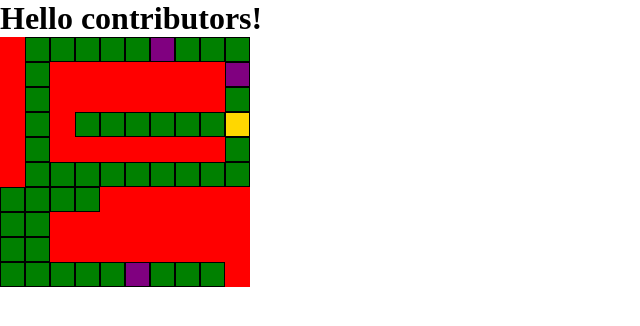
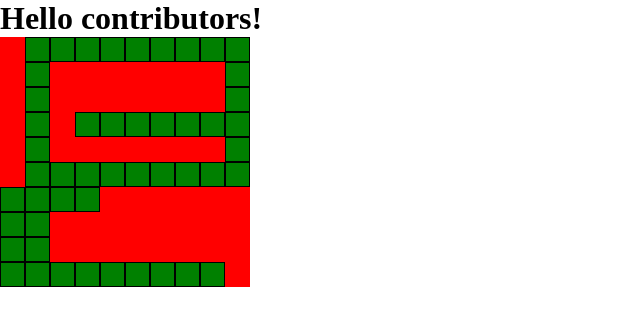
Before and after one commit to theGreatKyle1994/project-alpha, a React (Vite) app in the folder client/: page /map in a window 1280 px wide. Shown: the top 326 px of the page, without its empty margins (0-640 px from the left). Built offline with nearby package versions, Linux system fonts and the light colour scheme.

Commit message:
create global context to get ready for enemy integration

```diff
--- a/client/src/App.jsx
+++ b/client/src/App.jsx
@@ -3,21 +3,23 @@ import Combat from "./components/combat/Combat";
 import EntityTesting from "./components/testing/EntityTesting";
 import MapGenerator from "./components/map/MapGenerator";
 import useEntity from "./hooks/useEntity";
-import { getPlayer as playerContext } from "./entities/player/getPlayer";
+import { useState, createContext } from "react";
 import "./App.css";
+export const globalContext = createContext();
 
 const App = () => {
+  const [enemies, setEnemies] = useState([]);
   const player = useEntity("Player", "Player", 100, 10);
 
   return (
-    <playerContext.Provider value={player}>
+    <globalContext.Provider value={{ player, enemies }}>
       <h1>Hello contributors!</h1>
       <Routes>
         <Route path="/combat" element={<Combat />} />
         <Route path="/entity" element={<EntityTesting />} />
         <Route path="/map" element={<MapGenerator />} />
       </Routes>
-    </playerContext.Provider>
+    </globalContext.Provider>
   );
 };
 
--- a/client/src/components/combat/CombatCore.jsx
+++ b/client/src/components/combat/CombatCore.jsx
@@ -3,11 +3,11 @@ import { useReducer, useContext, useEffect } from "react";
 import enemyAction from "../../utilities/combat/functions/enemyCombatRouting";
 import playerAction from "../../utilities/combat/functions/playerCombatRouting";
 import useEntity from "../../hooks/useEntity";
-import { getPlayer } from "../../entities/player/getPlayer";
+import { globalContext } from "../../App";
 
 const CombatCore = ({ toggleCombat }) => {
   const enemy = useEntity("Entity", "Enemy", 100, 20);
-  const player = useContext(getPlayer);
+  const player = useContext(globalContext);
 
   const handleCombatTurns = (_, action) => {
     const listOfActions = {
--- a/client/src/components/map/MapGenerator.jsx
+++ b/client/src/components/map/MapGenerator.jsx
@@ -1,6 +1,6 @@
 // import generatePopulatedChunk from "../../utilities/map/functions/create-populated-chunk";
 import { useMemo, useContext, useEffect } from "react";
-import { getPlayer } from "../../entities/player/getPlayer";
+import { globalContext } from "../../App";
 import playerStartPoint from "../../utilities/map/functions/player-start-point";
 import generateMap from "../../utilities/map/map-engine";
 import Row from "./tiles/Row";
@@ -12,7 +12,8 @@ import "../../css/map/tiles.css";
 
 const MapGenerator = () => {
   // generate a map based on three different algos: web, chain, or spoke
-  const player = useContext(getPlayer);
+  const context = useContext(globalContext);
+  const { player } = context;
   const randomMap = useMemo(() => generateMap(1, 1), []);
 
   useEffect(() => {
--- a/client/src/components/map/tiles/Tile.jsx
+++ b/client/src/components/map/tiles/Tile.jsx
@@ -1,19 +1,16 @@
 import { useContext, useMemo } from "react";
-import { getPlayer } from "../../../entities/player/getPlayer";
+import { globalContext } from "../../../App";
 import { applyChance } from "../../../utilities/general/functions/utilityFunctions";
 
 const Tile = ({ tileCoords }) => {
-  const player = useContext(getPlayer);
+  const context = useContext(globalContext);
+  const { player } = context;
   const { tileX, tileY } = tileCoords;
   const { localX, localY } = player.localCoord;
 
-
-  const isChest = useMemo(() => (applyChance(1.25) ? "chest" : ""), []);
-  const isEnemy = useMemo(() => (applyChance(3) ? "monster" : ""), []);
-
   return (
     <div
-      className={`map-tile-open ${isChest} ${isEnemy}`}
+      className={`map-tile-open`}
       onClick={() => player.doMovement(tileX, tileY)}
     >
       {localX == tileX && localY == tileY && (
--- a/client/src/components/testing/EntityTesting.jsx
+++ b/client/src/components/testing/EntityTesting.jsx
@@ -1,9 +1,12 @@
 import { applyRange } from "../../utilities/general/functions/utilityFunctions";
 import { useContext } from "react";
-import { getPlayer } from "../../entities/player/getPlayer";
+import { globalContext } from "../../App";
 
 const EntityTesting = () => {
-  const player = useContext(getPlayer);
+  const context = useContext(globalContext);
+  const { player } = context;
+
+  // Create any functions for testing new class features here.
 
   const gainXp = () => {
     player.setXp(applyRange(5, 10, player.level));
--- a/client/src/entities/player/getPlayer.js
+++ /dev/null
@@ -1,3 +0,0 @@
-import { createContext } from "react";
-
-export const getPlayer = createContext();
--- a/client/src/utilities/combat/functions/enemyCombatRouting.js
+++ b/client/src/utilities/combat/functions/enemyCombatRouting.js
@@ -1,8 +1,9 @@
 import { useContext } from "react";
-import { getPlayer } from "../../../entities/player/getPlayer";
+import { globalContext } from "../../../App";
 
 const enemyAction = (action) => {
-  const player = useContext(getPlayer);
+  const context = useContext(globalContext);
+  const { player } = context;
   const routeAction = {
     damage() {
       player.takeDamage(enemy.damage);
--- a/client/src/utilities/combat/functions/playerCombatRouting.js
+++ b/client/src/utilities/combat/functions/playerCombatRouting.js
@@ -1,8 +1,9 @@
 import { useContext } from "react";
-import { getPlayer } from "../../../entities/player/getPlayer";
+import { globalContext } from "../../../App";
 
 const playerAction = (action) => {
-  const player = useContext(getPlayer);
+  const context = useContext(globalContext);
+  const { player } = context;
   const routeAction = {};
   routeAction[action]();
 };
```
